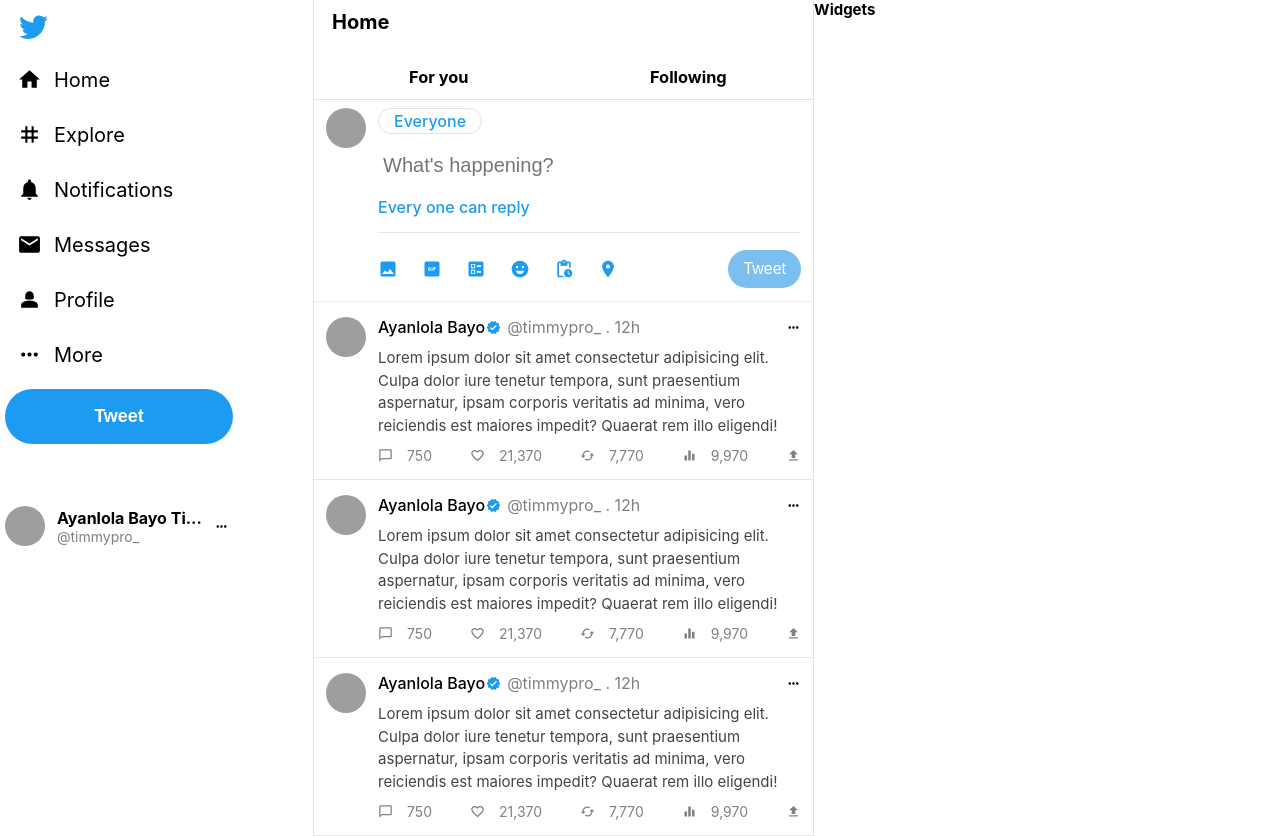
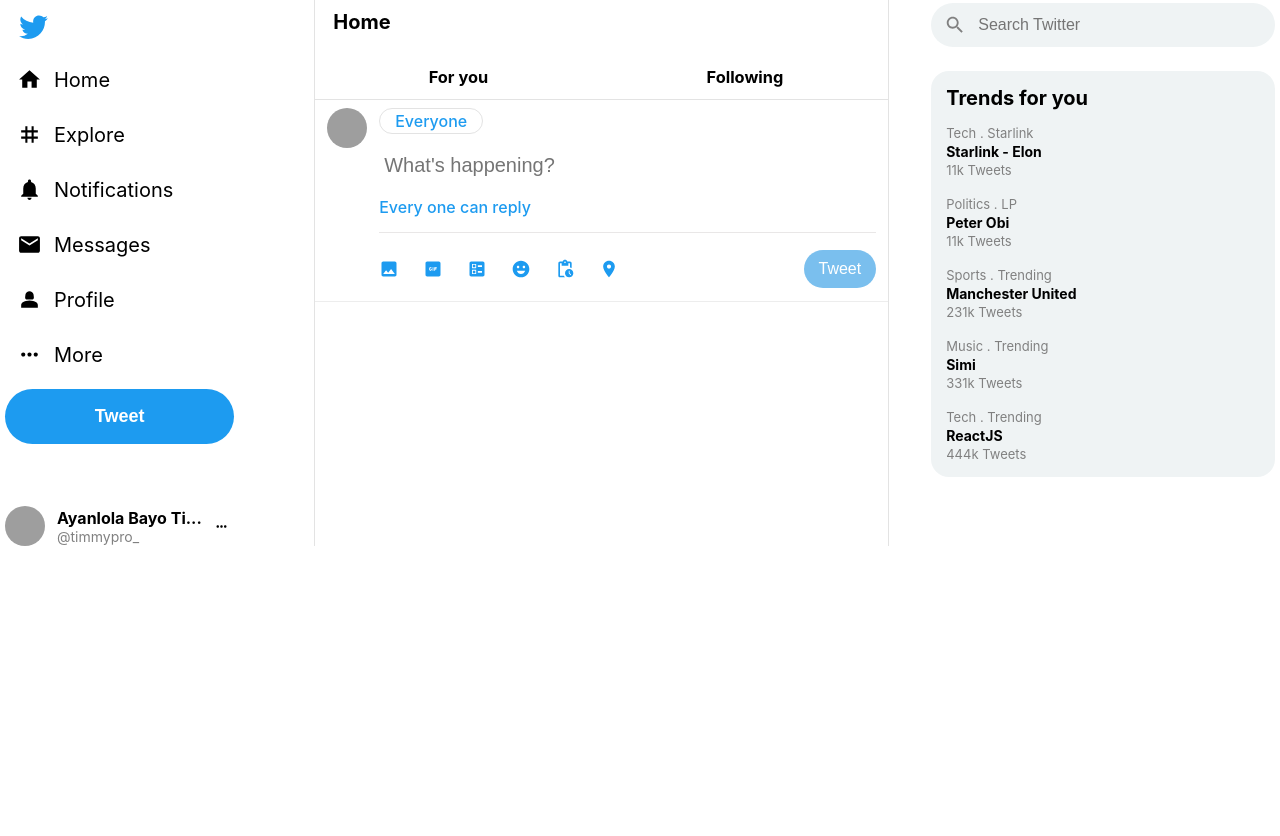
Before and after one commit to timmyproofficial/twitter-clone, a React (Create React App) app: page / in a window 1280 px wide. After the commit the page ends 800 px from the top, so only its background shows below. Built offline with nearby package versions, Linux system fonts and the light colour scheme; grey boxes are pictures that could not be loaded.

Commit message:
Finished up with the widget component and handle the state management for tweet text.

```diff
--- a/src/components/inputBox/InputBox.css
+++ b/src/components/inputBox/InputBox.css
@@ -64,4 +64,5 @@
   border: none;
   padding: 1rem 1.5rem;
   border-radius: 10rem;
+  cursor: pointer;
 }
--- a/src/components/inputBox/InputBox.jsx
+++ b/src/components/inputBox/InputBox.jsx
@@ -1,3 +1,4 @@
+import { useState } from 'react';
 import { Avatar } from '@mui/material';
 import React from 'react';
 import ImageIcon from '@mui/icons-material/Image';
@@ -8,7 +9,26 @@
 import LocationOnIcon from '@mui/icons-material/LocationOn';
 import './InputBox.css';
 
-const InputBox = () => {
+const InputBox = ({ filterText, onSetFilterTextChange, onSetPosts, posts }) => {
+  const handleTextChange = (e) => {
+    onSetFilterTextChange(e.target.value);
+  };
+
+  const handleSetPosts = () => {};
+
+  const handleSubmitTweet = () => {
+    if (filterText) {
+      const post = {
+        id: posts && posts.length + 1,
+        title: filterText,
+      };
+      onSetPosts([post, ...posts]);
+      onSetFilterTextChange('');
+    } else {
+      alert('Please, type your tweet');
+    }
+  };
+
   return (
     <div className="inputBox">
       <div className="inputBox__left">
@@ -24,6 +44,9 @@
           <p className="inputBox__rightTop-box">Everyone</p>
           <input
             type="text"
+            name="filterText"
+            value={filterText}
+            onChange={handleTextChange}
             className="inputBox__rightInput"
             placeholder="What's happening?"
           />
@@ -41,7 +64,7 @@
             <LocationOnIcon style={{ color: '#1d9bf0', fontSize: '2rem' }} />
           </div>
           <div className="inputBox__rightBottom-btnContainer">
-            <button disabled>Tweet</button>
+            <button onClick={handleSubmitTweet}>Tweet</button>
           </div>
         </div>
       </div>
--- a/src/components/main/Main.css
+++ b/src/components/main/Main.css
@@ -1,5 +1,5 @@
 .main {
-  flex: 0.4;
+  flex: 0.5;
   border-right: 0.1rem solid #e3e3e3;
   border-left: 0.1rem solid #e3e3e3;
   display: grid;
--- a/src/components/main/Main.jsx
+++ b/src/components/main/Main.jsx
@@ -1,9 +1,15 @@
+import { useState } from 'react';
 import React from 'react';
 import InputBox from '../inputBox/InputBox';
 import Tweet from '../tweets/Tweet';
 import './Main.css';
 
 const Main = () => {
+  const [filterText, setFilterText] = useState('');
+  const [posts, setPosts] = useState([]);
+
+  console.log(posts);
+
   return (
     <main className="main">
       <header className="main__header">
@@ -19,12 +25,16 @@
       </header>
       <section class="main__body">
         <section className="section__inputBox">
-          <InputBox />
+          <InputBox
+            filterText={filterText}
+            posts={posts}
+            onSetFilterTextChange={setFilterText}
+            onSetPosts={setPosts}
+          />
         </section>
         <section className="section__tweets">
-          <Tweet />
-          <Tweet />
-          <Tweet />
+          {posts &&
+            posts.map((post) => <Tweet key={post.id} tweetTxt={post.title} />)}
         </section>
       </section>
     </main>
--- a/src/components/tweets/Tweet.jsx
+++ b/src/components/tweets/Tweet.jsx
@@ -10,7 +10,7 @@
 
 import './Tweet.css';
 
-const Tweet = () => {
+const Tweet = ({ tweetTxt }) => {
   return (
     <article className="tweet">
       <div className="tweet__left">
@@ -33,12 +33,7 @@
           <MoreHorizIcon />
         </header>
         <section className="tweet__rightMain">
-          <p>
-            Lorem ipsum dolor sit amet consectetur adipisicing elit. Culpa dolor
-            iure tenetur tempora, sunt praesentium aspernatur, ipsam corporis
-            veritatis ad minima, vero reiciendis est maiores impedit? Quaerat
-            rem illo eligendi!
-          </p>
+          <p>{tweetTxt}</p>
         </section>
         <footer className="tweet__rightFooter">
           <div>
--- /dev/null
+++ b/src/components/widget/SearchBar.css
@@ -0,0 +1,20 @@
+.search {
+  background-color: #eff3f4;
+  padding: 0.5rem 1.3rem;
+  border-radius: 100px;
+}
+
+.search__box {
+  display: flex;
+  align-items: center;
+  /* gap: 1.8rem; */
+}
+
+.search__boxInput {
+  background-color: #eff3f4;
+  font-size: 1.6rem;
+  width: 100%;
+  padding: 0.8rem 1.2rem;
+  border: none;
+  outline: none;
+}
--- /dev/null
+++ b/src/components/widget/SearchBar.jsx
@@ -0,0 +1,22 @@
+import React from 'react';
+import SearchIcon from '@mui/icons-material/Search';
+import './SearchBar.css';
+
+const SearchBar = () => {
+  return (
+    <section className="search">
+      <div className="search__box">
+        <SearchIcon style={{ fontSize: '2.2rem', color: '#808080' }} />
+        <input
+          type="text"
+          name=""
+          id=""
+          placeholder="Search Twitter"
+          className="search__boxInput"
+        />
+      </div>
+    </section>
+  );
+};
+
+export default SearchBar;
--- /dev/null
+++ b/src/components/widget/Trends.css
@@ -0,0 +1,32 @@
+.trends {
+  background-color: #eff3f4;
+  padding: 1.5rem;
+  border-radius: 1.8rem;
+}
+
+.trends > h1 {
+  font-size: 2rem;
+  margin-bottom: 1.5rem;
+}
+
+.trends__cards {
+  display: flex;
+  flex-direction: column;
+  gap: 1.8rem;
+}
+
+.trends__card {
+  display: flex;
+  flex-direction: column;
+  gap: 0.2rem;
+}
+
+.trends__card > div {
+  color: #808080;
+  font-size: 1.3rem;
+  /* font-weight: 500; */
+}
+
+.trends__card h3 {
+  font-size: 1.4rem;
+}
--- /dev/null
+++ b/src/components/widget/Trends.jsx
@@ -0,0 +1,27 @@
+import React from 'react';
+import './Trends.css';
+
+const renderTrend = (tag, topic, figure) => (
+  <div className="trends__card">
+    <div className="trends__cardTag">{tag}</div>
+    <h3 className="trends__cardTopic">{topic}</h3>
+    <div className="trends__cardFigure">{figure}</div>
+  </div>
+);
+
+const Trends = () => {
+  return (
+    <section className="trends">
+      <h1>Trends for you</h1>
+      <div className="trends__cards">
+        {renderTrend('Tech . Starlink', 'Starlink - Elon', '11k Tweets')}
+        {renderTrend('Politics . LP', 'Peter Obi', '11k Tweets')}
+        {renderTrend('Sports . Trending', 'Manchester United', '231k Tweets')}
+        {renderTrend('Music . Trending', 'Simi', '331k Tweets')}
+        {renderTrend('Tech . Trending', 'ReactJS', '444k Tweets')}
+      </div>
+    </section>
+  );
+};
+
+export default Trends;
--- a/src/components/widget/Widgets.css
+++ b/src/components/widget/Widgets.css
@@ -1,3 +1,8 @@
 .widgets {
   flex: 0.3;
+  padding-top: 0.3rem;
+  padding-left: 4.2rem;
+  display: flex;
+  flex-direction: column;
+  gap: 2.4rem;
 }
--- a/src/components/widget/Widgets.jsx
+++ b/src/components/widget/Widgets.jsx
@@ -1,10 +1,13 @@
 import React from 'react';
+import SearchBar from './SearchBar';
+import Trends from './Trends';
 import './Widgets.css';
 
 const Widgets = () => {
   return (
     <section className="widgets">
-      <h1>Widgets</h1>
+      <SearchBar />
+      <Trends />
     </section>
   );
 };
```
